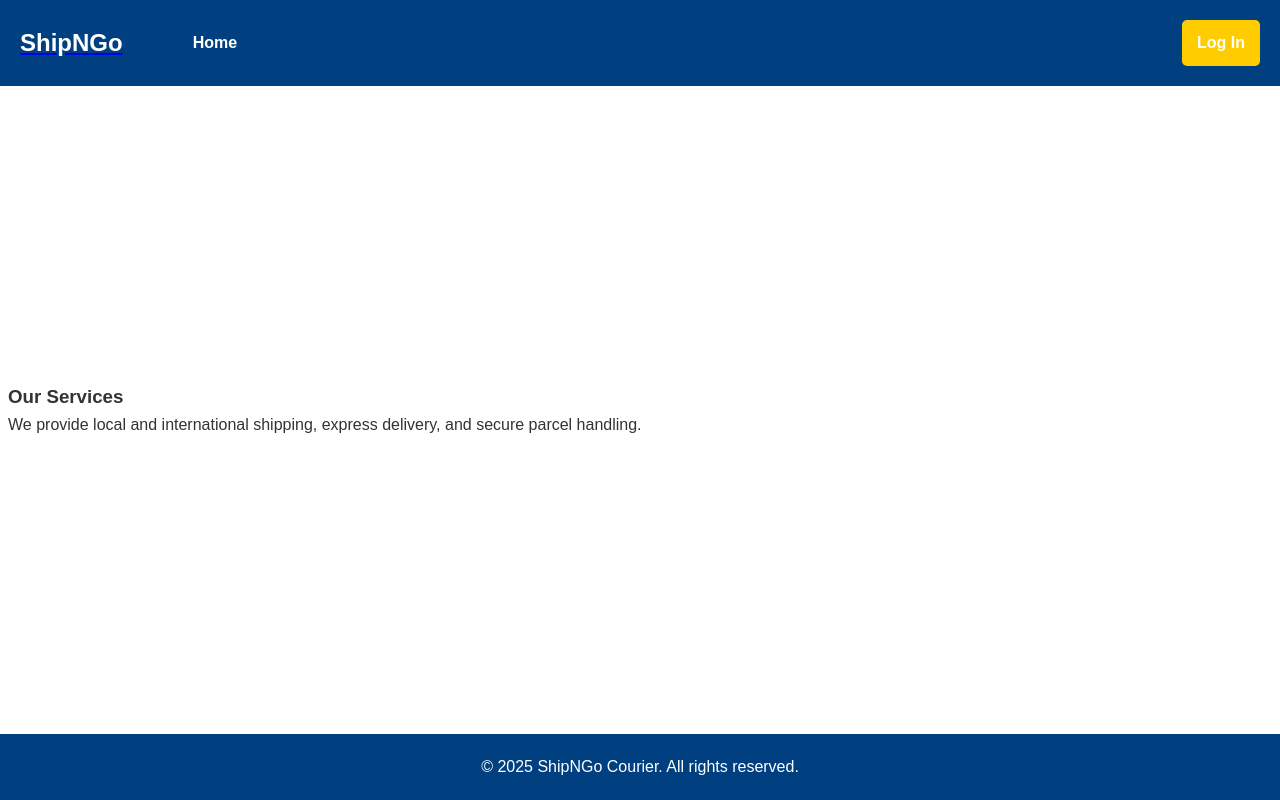
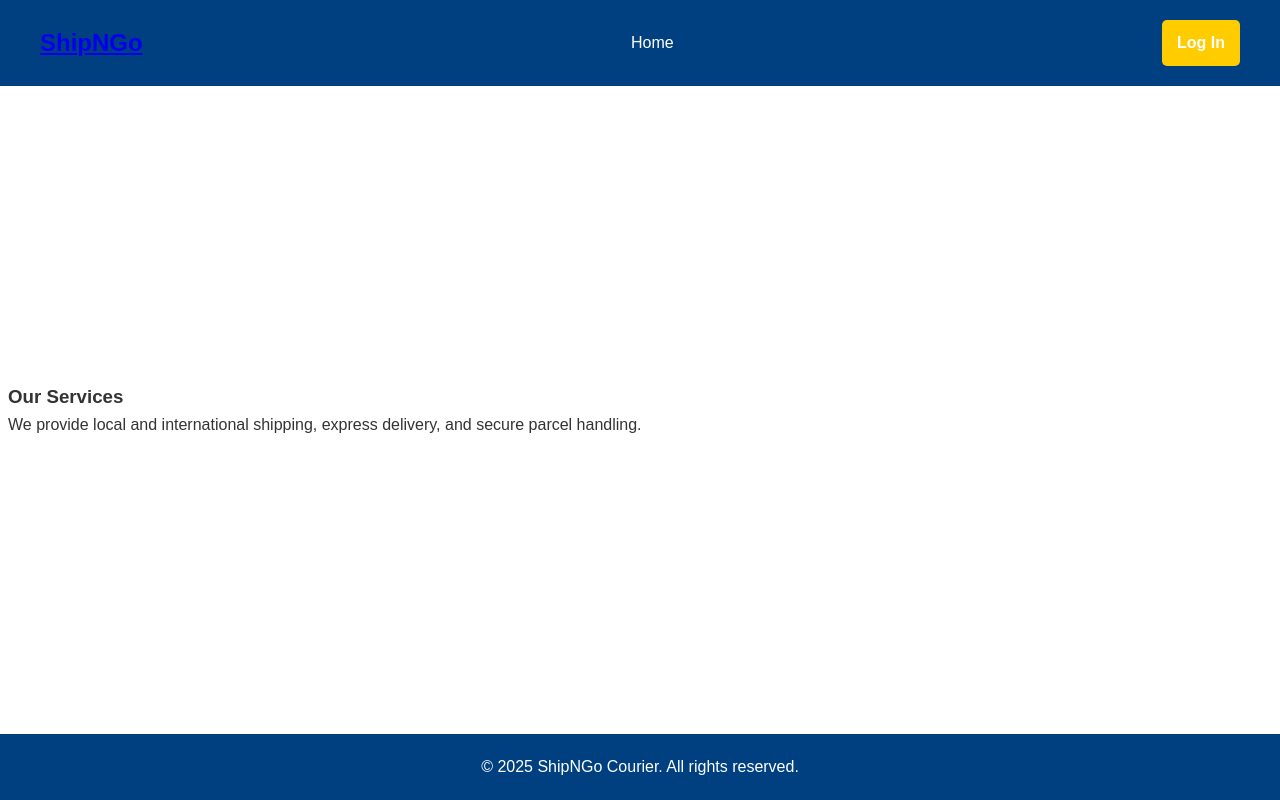
Before and after one commit to plobethus/ShipNGo-backend, a website: page frontend/pages/faq.html in a window 1280 px wide. Drawn offline with Linux system fonts and the light colour scheme.

Commit message:
changed nav

```diff
--- a/frontend/styles/nav.css
+++ b/frontend/styles/nav.css
@@ -1,58 +1,47 @@
-/* nav.css
- * Navigation-specific styles extracted from styles.css
- */
+/* /ShipNGo/frontend/styles/nav.css */
 
-/* Top-level nav container */
+/* Ensure the nav container spans the full width with space between items */
 nav {
     display: flex;
+    align-items: center;
     justify-content: space-between;
-    align-items: center;
-    padding: 20px;
     background-color: #004080;
+    padding: 20px 40px; /* extra horizontal padding */
     color: white;
   }
 
-  /* "navbar" class, if used for brand or site title */
-  .navbar {
-    margin-right: 50px;
-    color: white;
+  /* Style the logo (if needed) */
+  nav .navbar {
+    font-size: 1.5rem;
+    font-weight: bold;
   }
 
-  /* Login button area */
-  .login {
-    margin-left: auto;
-  }
-  .login a {
-    color: white;
-    text-decoration: none;
-    padding: 10px 15px;
-    background-color: #ffcc00;
-    border-radius: 5px;
+  /* The main nav list should use flex and spread out items */
+  nav ul {
+    display: flex;
+    flex: 1;
+    list-style: none;
+    margin: 0;
+    padding: 0;
+    justify-content: space-around;  /* Evenly space out items */
   }
 
-  /* Basic nav list styling */
-  nav ul {
-    list-style: none;
-    padding: 0;
-    margin: 0;
-    display: flex;
-    gap: 20px;
+  /* Each nav item takes equal width and centers its text */
+  nav ul li {
+    flex: 1;
+    text-align: center;
+    position: relative;
   }
 
-  /* Each nav item */
-  nav ul li {
-    position: relative;  /* for dropdown positioning */
-    margin-left: 20px;
-  }
-
-  /* Nav links */
+  /* Nav links styling */
   nav ul li a {
     color: #fff;
     text-decoration: none;
-    font-weight: bold;
+    display: block;
+    padding: 10px 0;
   }
 
-  /* Dropdown menu styling */
+  /* Dropdown styling */
   .dropdown {
     display: none;
     position: absolute;
@@ -65,18 +54,29 @@ nav {
     z-index: 1000;
   }
   .dropdown li {
-    display: block;
     padding: 10px;
     white-space: nowrap;
   }
   .dropdown li a {
+    color: black;
     text-decoration: none;
-    color: black;
     display: block;
-  }
-  .dropdown li:hover {
-    background: #f4f4f4;
   }
   nav ul li:hover .dropdown {
     display: block;
   }
+
+  /* Login/Logout container, if needed */
+  .login {
+    margin-left: auto;
+  }
+  .login a,
+  .login button {
+    color: white;
+    text-decoration: none;
+    padding: 10px 15px;
+    background-color: #ffcc00;
+    border-radius: 5px;
+    border: none;
+    cursor: pointer;
+  }
```
